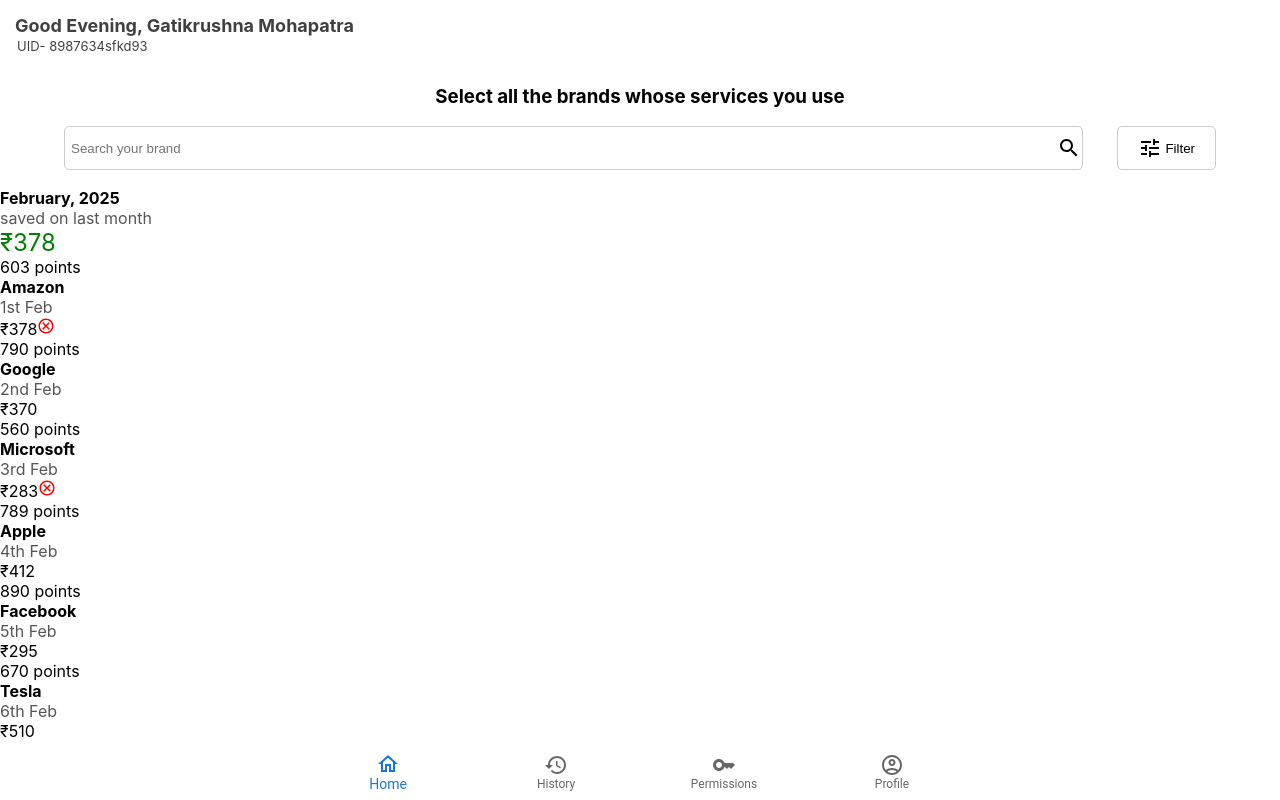
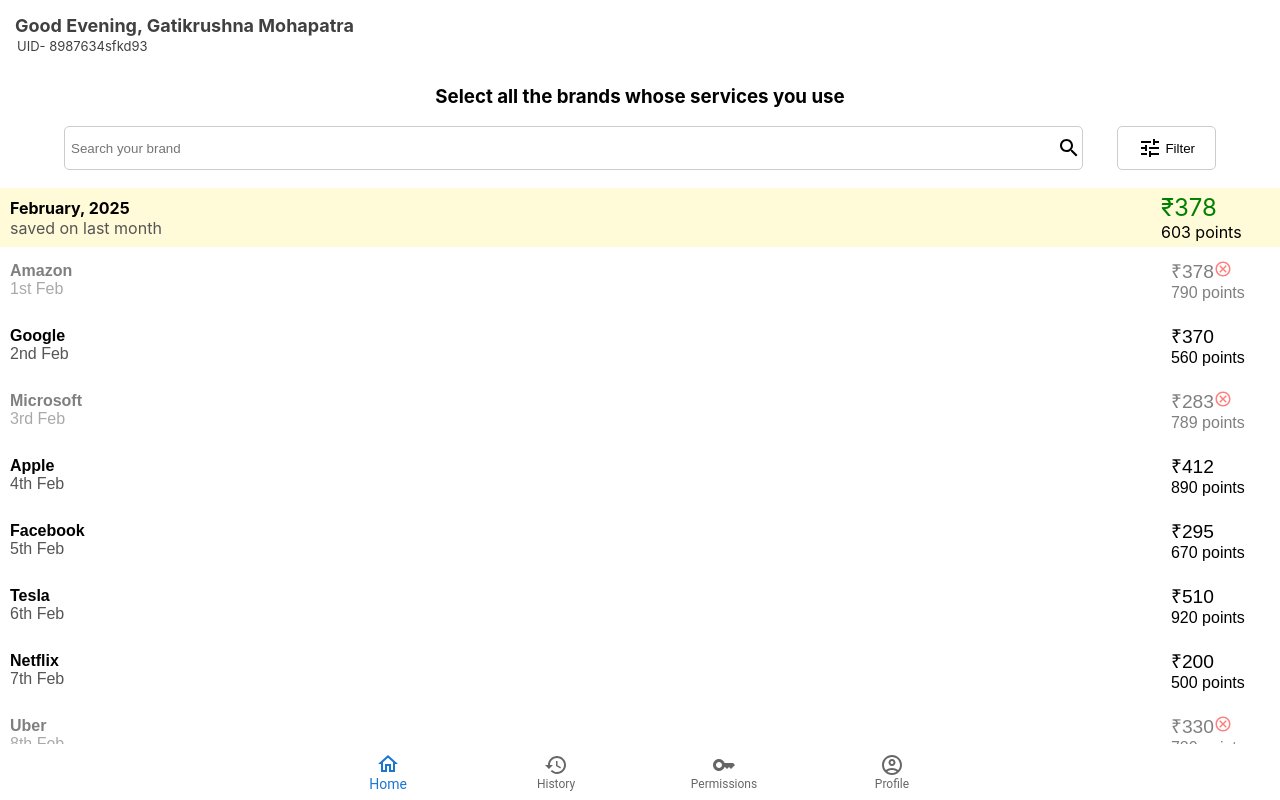
Before and after one commit to harshkhandelwal97/finkonomics, a React (Vite) app in the folder frontend/: page /history in a window 1280 px wide. Built offline with nearby package versions, Linux system fonts and the light colour scheme; no server answers.

Commit message:
fix: css for company card with points

```diff
--- a/frontend/src/styles/companycardWithPoints.css
+++ b/frontend/src/styles/companycardWithPoints.css
@@ -1,34 +1,32 @@
-/* .company-outer-box {
-    background-color: noeacd9a;
-    width: 100%;
-    border-radius: 32px;
-    padding: 1vh;
-  } */
-  .company-card-container {
+
+  .company-card-container1 {
     font-family: Arial, sans-serif;
-    max-width: 100%;
-    margin: auto;
+    /* max-width: 100%; */
+    /* margin: auto; */
     /* margin: 2%; */
     margin-bottom: 6vh;
     /* border: 1px solid; */
   }
 
-  .month-total-item
+  .month-total-item1
 {
   display: flex;
   justify-content: space-between;
   align-items: center;
-  padding: 10px;
+  padding-top: 5px;
+  padding-bottom: 5px;
+  /* padding-left: 5px; */
+  /* padding-right: 150px; */
   width: 100%;
-  border-bottom: 1px solid #ccc;
+  /* border-bottom: 1px solid #ccc; */
   /* border: 1px solid red; */
   /* border-radius: 10px; */
-  margin-bottom: 8px;
+  /* margin-bottom: 8px; */
   background-color: #fffad8;
   overflow: hidden;
 }
 
-  .company-item {
+  .company-item-history {
     display: flex;
     justify-content: space-between;
     align-items: center;
@@ -40,7 +38,7 @@
     /* background-color: #fffad8; */
   }
 
-  .company-item1 {
+  .company-item-history1 {
     display: flex;
     justify-content: space-between;
     align-items: center;
@@ -55,9 +53,10 @@
   }
 
 
-  .company-info {
+  .company-info1 {
     display: flex;
     flex-direction: column;
+    margin-left: 10px;
   }
 
   .company-name {
@@ -91,12 +90,20 @@
     max-width: 800px;
   }
 
-  .company-exchange
+  .company-exchange1
   {
     /* border: 2px solid red; */
     margin-right: 2%;
-    padding-right: 2%;
+    /* padding-right: 2%; */
   }
+
+  .company-exchange2
+  {
+    /* border: 2px solid red; */
+    margin-right: 3%;
+    /* padding-right: 2%; */
+  }
+
 
   .month-money
   {
@@ -104,7 +111,7 @@
     color: green;
   }
 
-  .money
+  .money1
   {
     font-size: larger;
   }
```
